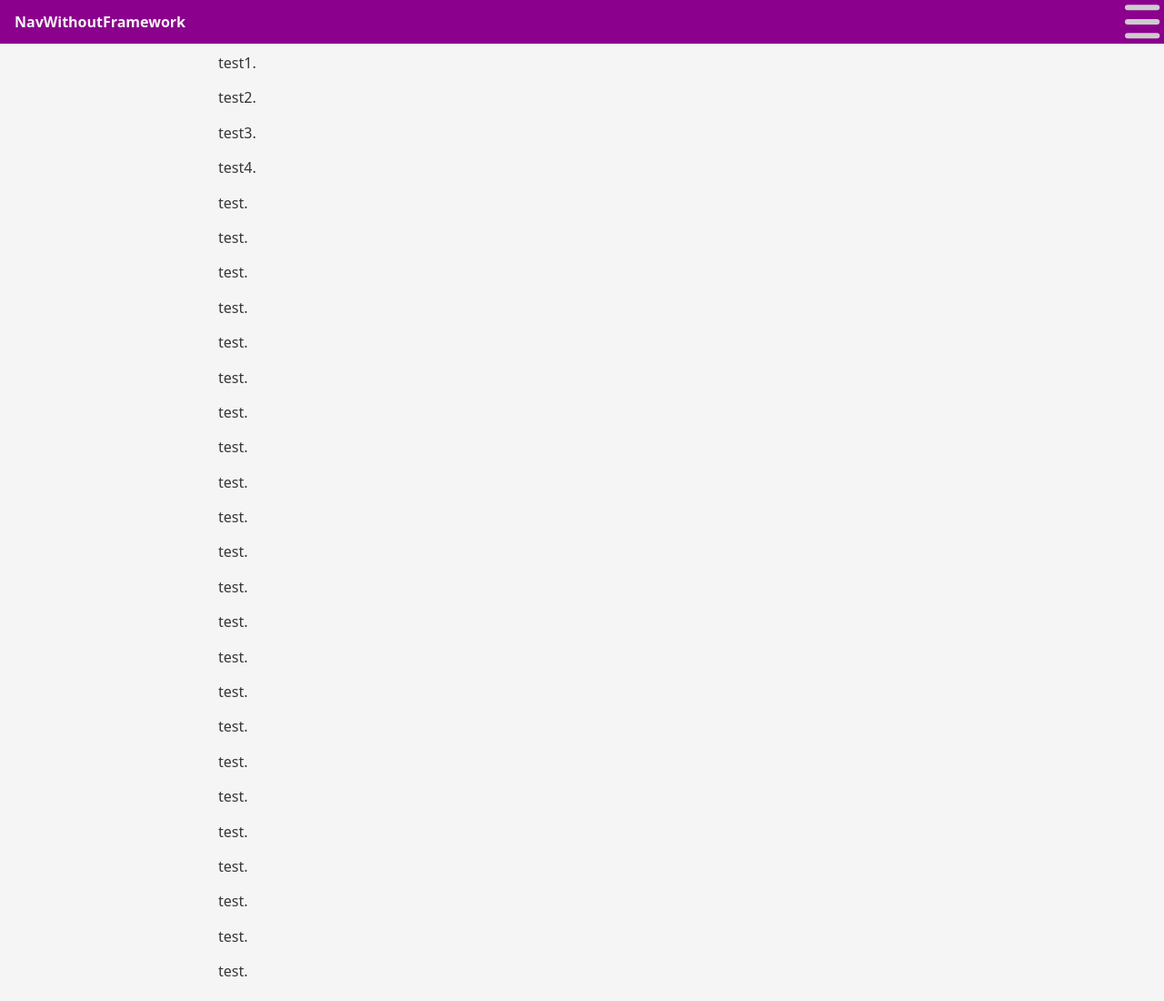
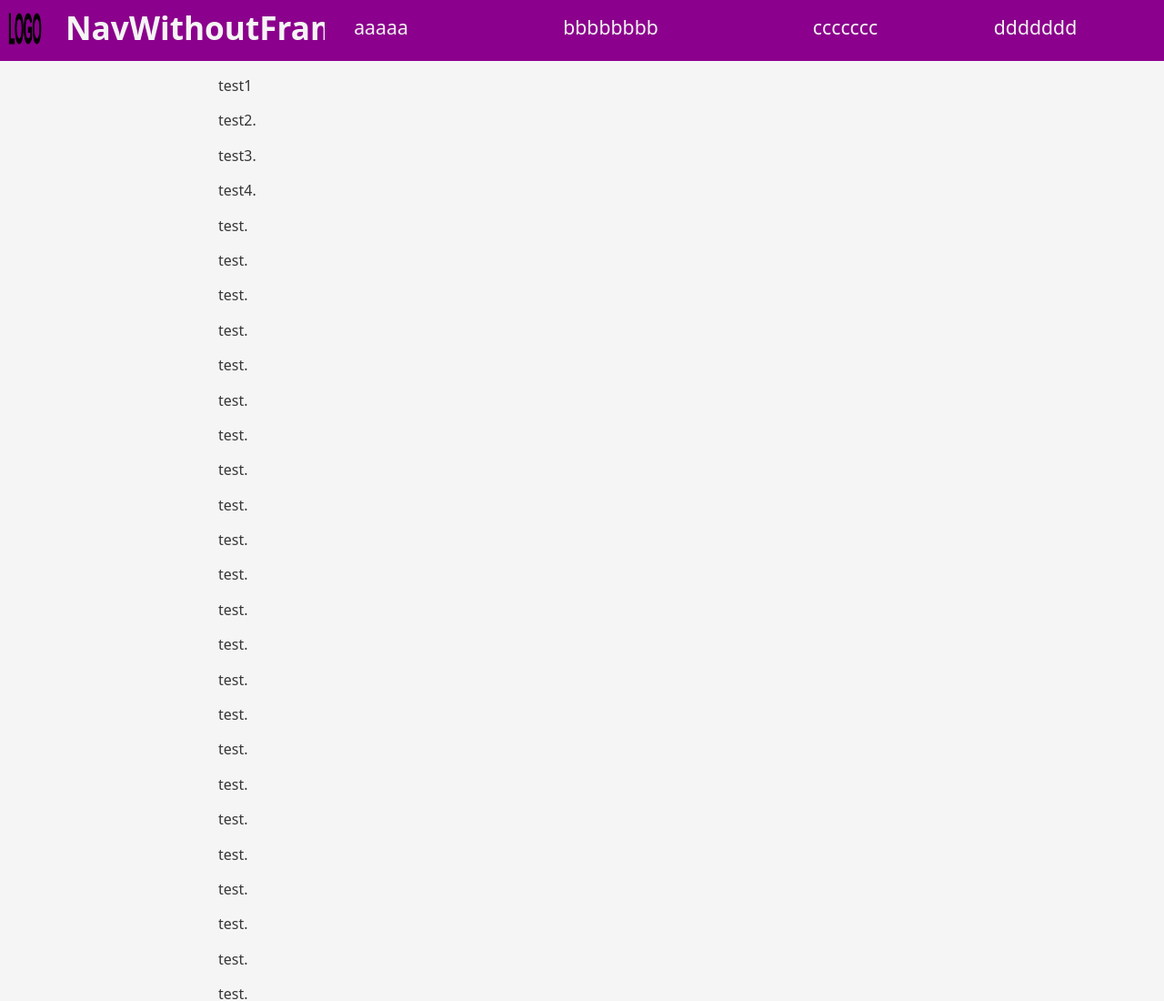
Before and after one commit to UmemotoCtrl/NavWithoutFramework, a plain HTML site: page index.html in a window 1280 px wide. Shown: the top 1100 px of the page at 91% size. Drawn offline with Linux system fonts and the light colour scheme.

Commit message:
no message

```diff
--- a/index.html
+++ b/index.html
@@ -17,18 +17,19 @@
   <script src="js/navwofw.js" defer></script>
   <script defer>
     window.onload = function() {
-      window.navbarWoFw.mobile = true;
+      // window.navbarWoFw.mobile = true;
       window.navbarWoFw.config.srcHamb = '/img/hamburger.svg',
       window.navbarWoFw.config.srcCross = '/img/cross.svg',
       // window.navbarWoFw.config.colors = ['whitesmoke', 'mediumseagreen', 'rgb(123, 211, 163)'];
       window.navbarWoFw.config.colors = ['whitesmoke', '#8B008C', 'rgb(154, 18, 154)'];
       window.navbarWoFw.create('NavBar', `<ul>
         <li><a href="#1">aaaaa</a></li>
-        <li><a href="#2">bbbbbbbb</a><ul><li><a href="#">111111111111111111</a></li><li><a href="#">2</a></li><li><a href="#">111111111111111111</a></li><li><a href="#">2</a></li><li><a href="#">111111111111111111</a></li><li><a href="#">2</a></li><li><a href="#">111111111111111111</a></li><li><a href="#">2</a></li></ul></li>
+        <li><a href="#2">bbbbbbbb</a><ul><li><a href="#">aaaaaa111111111111111111bb</a></li><li><a href="#">2</a></li><li><a href="#">111111111111111111</a></li><li><a href="#">2</a></li><li><a href="#">111111111111111111</a></li><li><a href="#">2</a></li><li><a href="#">111111111111111111</a></li><li><a href="#">2</a></li></ul></li>
         <li><a href="#3">ccccccc</a></li>
         <li>ddddddd<ul><li><a href="#4">111111111111111111</a></li><li><a href="#">2</a></li></ul></li>
         </ul>`);
       window.navbarWoFw.addH1('NavWithoutFramework');
+      window.navbarWoFw.addImg('/img/logo.svg', 'logo');
       // window.navbarWoFw.addImg(src); // not implemented
       // window.navbarWoFw.addDiv(src); // not implemented
       window.navbarWoFw.render();
@@ -46,7 +47,7 @@
 <body>
 <nav id="NavBar"></nav>
 <div id="article">
-  <p>test1.</p>
+  <p>test1</p>
   <p>test2.</p>
   <p>test3.</p>
   <p>test4.</p>
--- a/js/navwofw.js
+++ b/js/navwofw.js
@@ -3,125 +3,50 @@
 // Copyright (c) 2020 Kazuki UMEMOTO
 // see https://github.com/UmemotoCtrl/NavWithoutFramework/ for details
 //
-window.navbarWoFw = {
-	config: {
-		srcHamb: 'https://cdn.jsdelivr.net/gh/UmemotoCtrl/NavWithoutFramework@master/img/hamburger.svg',
-		srcCross: 'https://cdn.jsdelivr.net/gh/UmemotoCtrl/NavWithoutFramework@master/img/cross.svg',
-		colors: ['whitesmoke', '#10606D', '#008082']
-	},
-	mobile: null,
-	elements: {
-		NavWoFw: null,
-		NavWoFwHamburger: null,
-		NavWoFwMenu: null,
-		NavWoFwImg: null,
-		NavWoFwH1: null,
-		NavWoFwDiv: null,
-	},
-	css: '',
-	list: '',
-	addH1: function (argText) {
-		this.elements.NavWoFwH1 = document.createElement("h1");
-		this.elements.NavWoFwH1.id = 'NavWoFwH1';
-		this.elements.NavWoFwH1.innerHTML = argText;
-	},
-	onClickHamburger: function (event) {
-		if (document.querySelector('#NavWoFwHamburger > input').checked)
-			document.querySelector('#NavWoFwHamburger > label >img').src = window.navbarWoFw.config.srcCross;
-		else
-			document.querySelector('#NavWoFwHamburger > label > img').src = window.navbarWoFw.config.srcHamb;
-	},
-	setHambMenu: function ( argBool ) {
-		if ( argBool ) {
-			document.querySelector('#NavWoFwHamburger > input').checked = true;
-			document.querySelector('#NavWoFwHamburger > label >img').src = window.navbarWoFw.config.srcCross;
-		} else {
-			document.querySelector('#NavWoFwHamburger > input').checked = false;
-			document.querySelector('#NavWoFwHamburger > label > img').src = window.navbarWoFw.config.srcHamb;
-		}
-	},
-	render: function () {
-		var style = document.createElement("style");
-		style.innerHTML = this.css;
-		document.getElementsByTagName("head")[0].appendChild(style);
-
-		var contents = [];
-		if (this.elements.NavWoFwImg != null)
-			contents.push(this.elements.NavWoFwImg);
-		if (this.elements.NavWoFwH1 != null)
-			contents.push(this.elements.NavWoFwH1);
-		contents.push(this.elements.NavWoFwHamburger);
-
-		for (let ii = 0; ii < (contents||[]).length; ii++)
-			this.elements.NavWoFw.appendChild(contents[ii]);
-		for (let ii = 0; ii < (contents||[]).length; ii++) {
-			contents[ii].style.marginTop =
-				(this.elements.NavWoFw.clientHeight
-					- contents[ii].clientHeight)/2+'px';
-		}
-
-		this.elements.NavWoFw.style.height = this.elements.NavWoFw.clientHeight+'px';
-		// this.elements.NavWoFw.style.width = this.elements.NavWoFw.clientWidth+'px';
-		// this.elements.NavWoFw.style.overflow = 'visible';
-
-		document.getElementsByTagName('body')[0].style.marginTop = this.elements.NavWoFw.clientHeight+10+'px';
-	},
-	create: function ( argID, argList ) {
-		this.elements.NavWoFw = document.getElementById(argID);
-		// this.elements.NavWoFw.mouseleave = this.onClickCross;
-
-		var NavWoFwHamburger = document.createElement('div');
-		NavWoFwHamburger.id = 'NavWoFwHamburger';
-		NavWoFwHamburger.innerHTML = `
-		<input type="checkbox" id="NavWoFwHambChkBx" onclick="window.navbarWoFw.onClickHamburger()">
-		<label for="NavWoFwHambChkBx"><img src="${this.config.srcHamb}"></label>`;
-
-		this.list = argList;
-		var NavWoFwMenu = document.createElement("div");
-		NavWoFwMenu.innerHTML = this.list;
-		NavWoFwMenu = NavWoFwMenu.firstElementChild;
-		NavWoFwMenu.id = 'NavWoFwMenu';
-		NavWoFwHamburger.appendChild(NavWoFwMenu);
-
-		this.elements.NavWoFwHamburger = NavWoFwHamburger;
-
-		this.elements.NavWoFwMenu = NavWoFwMenu;
-
-		var textColor = this.config.colors[0];
-		var bgColor = this.config.colors[1];
-		var focusedBgColor = this.config.colors[2];
-		if ( navigator.userAgent.match(/iPhone|Android.+Mobile/)|| this.mobile==true) {
-			// this.elements.NavWoFwMenu.mouseleave = this.onClickHamburger;
-			// this.elements.NavWoFwMenu.mouseout = this.onClickHamburger;
-			// this.elements.NavWoFwMenu.blur = this.onClickHamburger;
-			this.css = `
-			nav#${argID} {
-				position: fixed; top: 0; left: 0;
-				width: 100%;
-				margin: 0;
-				padding auto;
-				background: ${bgColor};
-				display: flex;
-				align-items: center; // vertical
-				color: ${textColor};
+(function () {
+	var initConfig = {
+		mobileMatchRegExp: new RegExp("iPhone|Android.+Mobile"),
+		srcHamb: 'https://cdn.jsdelivr.net/gh/UmemotoCtrl/NavWithoutFramework@0.01/img/hamburger.svg',
+		srcCross: 'https://cdn.jsdelivr.net/gh/UmemotoCtrl/NavWithoutFramework@0.01/img/cross.svg',
+		colors: ['whitesmoke', '#10606D', '#008082'],
+		topMargin: 16,	// unit, px
+		navCSSForMobile: `
+			position: fixed; top: 0; left: 0;
+			width: 100%;
+			margin: 0;
+			padding auto;
+			background: var(--NavWoFwBackgroundColor);
+			display: flex;
+			color: var(--NavWoFwTextColor);
+			align-items: center; // vertical
+			// justify-content: center; // horizontal
+			// flex-wrap
+		`,
+		contentsCSSForMobile: `
+			img#NavWoFwImg {
+				display: block;
+				margin: auto 0.5rem;
+				// width: 2.5rem;
+				height: 2.5rem;
 			}
 			h1#NavWoFwH1 {
 				font-size: 1rem;
-				word-break: break-all;
-				word-wrap: break-word;
+				// overflow: visible;
 				overflow: hidden;
 				// margin: auto 1rem;
 				margin-left: 1rem;
 				padding: 0;
-				color: ${textColor};
+				color: var(--NavWoFwTextColor);
 			}
 			#NavWoFwHamburger {
 				margin: auto 0 auto auto;
 				padding: 0;
-				color: ${textColor};
+				color: var(--NavWoFwTextColor);
+				word-wrap: break-word;
+				// word-break: break-all;
 			}
 			#NavWoFwHamburger a {
-				color: ${textColor};
+				color: var(--NavWoFwTextColor);
 				text-decoration: none;
 				font-weight: bold;
 			}
@@ -138,7 +63,8 @@ window.navbarWoFw = {
 				padding: 0;
 				margin: 0;
 				list-style-type: none;
-				background: ${bgColor};
+				background: var(--NavWoFwBackgroundColor);
+				max-width: 3rem;
 			}
 			#NavWoFwHamburger > ul ul {
 				padding: 0;
@@ -147,17 +73,17 @@ window.navbarWoFw = {
 			}
 			#NavWoFwHamburger > ul > li {
 				padding: 0.5rem 1rem;
-				background: ${bgColor};
-				border-bottom: 1px solid ${textColor};
+				background: var(--NavWoFwBackgroundColor);
+				border-bottom: 1px solid var(--NavWoFwTextColor);
 			}
 			#NavWoFwHamburger li li {
 				padding: 0.5rem 1rem;
-				border-top: 1px solid ${textColor};
+				border-top: 1px solid var(--NavWoFwTextColor);
 			}
 			#NavWoFwHamburger > input + label + ul{
 				overflow: hidden;
 				max-height: 0;
-				transition-property: max-height padding border;
+				transition-property: max-height max-width padding border;
 				transition-duration: .2s;
 				// transition: .2s;
 				// transition-property: all;
@@ -169,39 +95,44 @@ window.navbarWoFw = {
 			#NavWoFwHamburger > input[type="checkbox"]:checked + label + ul {
 				// height: fit-content;
 				max-height: 40rem;
+				max-width: 20rem;
 				padding: 0.5rem;
 			}
-			`;
-		} else {
-			this.css = `
+		`,
+		navCSSForDesktop: `
+			position: fixed; top: 0; left: 0;
+			width: 100%;
+			margin: 0;
+			padding 0;
+			background: var(--NavWoFwBackgroundColor);
+			display: flex;
+			align-items: center; // vertical
+		`,
+		contentsCSSForDesktop: `
 			#NavWoFwHamburger > label,
 			#NavWoFwHamburger > img,
 			#NavWoFwHamburger > input {
 				display: none;
 			}
-			nav#${argID} {
-				position: fixed; top: 0; left: 0;
-				width: 100%;
-				margin: 0;
-				padding 0;
-				background: ${bgColor};
-				display: flex;
-				align-items: center; // vertical
-				// justify-content: center; // horizontal
+			img#NavWoFwImg {
+				display: block;
+				margin: auto 0.5rem;
+				// width: 2.5rem;
+				height: 2.5rem;
 			}
 			h1#NavWoFwH1 {
 				overflow: hidden;
 				// margin: auto 1rem;
 				margin-left: 1rem;
 				padding: 0;
-				color: ${textColor};
+				color: var(--NavWoFwTextColor);
 			}
 			div#NavWoFwHamburger {
 				margin: auto 0 auto auto;
 				padding: 0;
 			}
 			ul#NavWoFwMenu {
-				color: ${textColor};
+				color: var(--NavWoFwTextColor);
 				text-align: center;
 				display: flex;
 				list-style-type: none;
@@ -218,7 +149,7 @@ window.navbarWoFw = {
 			}
 			ul#NavWoFwMenu a {
 				text-decoration: none;
-				color: ${textColor};
+				color: var(--NavWoFwTextColor);
 			}
 			ul#NavWoFwMenu ul {
 				list-style-type: none;
@@ -226,14 +157,18 @@ window.navbarWoFw = {
 				padding: 0;
 				font-size: 1.33rem;
 			}
+			// ul#NavWoFwMenu ul:before {
+			// 	display: inline;
+			// 	content: "v";
+			// }
 			ul#NavWoFwMenu ul li {
 				max-height: 0;
 				overflow: hidden;
 				padding: 0;
-				background: ${focusedBgColor};
+				background: var(--NavWoFwFocusedColor);
 			}
 			ul#NavWoFwMenu > li:hover {
-				background: ${focusedBgColor};
+				background: var(--NavWoFwFocusedColor);
 			}
 			ul#NavWoFwMenu li:hover > ul > li {
 				max-height: 10rem;
@@ -241,12 +176,133 @@ window.navbarWoFw = {
 				padding: 0.7rem 1rem;
 			}
 			ul#NavWoFwMenu ul li:hover {
-				background: ${bgColor};
+				background: var(--NavWoFwBackgroundColor);
 			}
 			ul#NavWoFwMenu li:hover > a {
 				border-bottom: 2px solid;
 			}
-			`;
+		`
+	};
+
+	window.navbarWoFw = {
+		config: initConfig,
+		mobile: false,
+		cssRootProperties: {
+			'--NavWoFwTextColor': null,
+			'--NavWoFwBackgroundColor': null,
+			'--NavWoFwFocusedColor': null
+		},
+		ids: {
+			NavWoFw: null,
+			NavWoFwHamburger: 'NavWoFwHamburger',
+			NavWoFwMenu: 'NavWoFwMenu',
+			NavWoFwImg: 'NavWoFwImg',
+			NavWoFwH1: 'NavWoFwH1',
+			NavWoFwDiv: 'NavWoFwDiv'
+		},
+		elements: {
+			NavWoFw: null,
+			NavWoFwHamburger: null,
+			NavWoFwMenu: null,
+			NavWoFwImg: null,
+			NavWoFwH1: null,
+			NavWoFwDiv: null
+		},
+		css: '',
+		addImg: function (argSrc, argAlt) {
+			this.elements.NavWoFwImg = document.createElement("img");
+			this.elements.NavWoFwImg.id = 'NavWoFwImg';
+			this.elements.NavWoFwImg.alt = argAlt;
+			this.elements.NavWoFwImg.src = argSrc;
+		},
+		addH1: function (argText) {
+			this.elements.NavWoFwH1 = document.createElement("h1");
+			this.elements.NavWoFwH1.id = 'NavWoFwH1';
+			this.elements.NavWoFwH1.innerHTML = argText;
+		},
+		onClickHamburger: function (event) {
+			this.setHamburgerMenu(document.querySelector(`#${this.ids.NavWoFwHamburger} > input`).checked);
+			// if (document.querySelector(`#${this.ids.NavWoFwHamburger} > input`).checked)
+			// 	document.querySelector(`#${this.ids.NavWoFwHamburger} > label >img`).src = this.config.srcCross;
+			// else
+			// 	document.querySelector(`#${this.ids.NavWoFwHamburger} > label > img`).src = this.config.srcHamb;
+		},
+		setHamburgerMenu: function ( argBool ) {
+			if ( argBool ) {
+				document.querySelector(`#${this.ids.NavWoFwHamburger} > input`).checked = true;
+				document.querySelector(`#${this.ids.NavWoFwHamburger} > label > img`).src = this.config.srcCross;
+			} else {
+				document.querySelector(`#${this.ids.NavWoFwHamburger} > input`).checked = false;
+				document.querySelector(`#${this.ids.NavWoFwHamburger} > label > img`).src = this.config.srcHamb;
+			}
+		},
+		render: function () {
+			var style = document.createElement("style");
+			style.innerHTML = this.css;
+			document.getElementsByTagName("head")[0].appendChild(style);
+
+			var contents = [];
+			if (this.elements.NavWoFwImg != null)
+				contents.push(this.elements.NavWoFwImg);
+			if (this.elements.NavWoFwH1 != null)
+				contents.push(this.elements.NavWoFwH1);
+			contents.push(this.elements.NavWoFwHamburger);
+
+			for (let ii = 0; ii < (contents||[]).length; ii++)
+				this.elements.NavWoFw.appendChild(contents[ii]);
+			// Fix position of navbar elements.
+			for (let ii = 0; ii < (contents||[]).length; ii++) {
+				contents[ii].style.marginTop = (this.elements.NavWoFw.clientHeight - contents[ii].clientHeight)/2+'px';
+			}
+			// Fix width of list items.
+			if (!this.mobile) {
+				var listItems = document.getElementById('NavWoFwMenu').children;
+				for (let ii = 0; ii < (listItems||[]).length; ii++) {
+					listItems[ii].style.width = listItems[ii].clientWidth + 'px';
+				}
+			}
+
+			this.elements.NavWoFw.style.height = this.elements.NavWoFw.clientHeight+'px';
+			// this.elements.NavWoFw.style.width = this.elements.NavWoFw.clientWidth+'px';
+			// this.elements.NavWoFw.style.overflow = 'visible';
+
+			document.getElementsByTagName('body')[0].style.marginTop = this.elements.NavWoFw.clientHeight+this.config.topMargin+'px';
+		},
+		create: function ( argID, argList ) {
+			// Add properties as css :root variable
+			var keys = Object.keys(this.cssRootProperties);
+			for (let ii = 0; ii < (keys||[]).length; ii++) {
+				this.cssRootProperties[keys[ii]] = this.config.colors[ii];
+				document.documentElement.style.setProperty(keys[ii], this.cssRootProperties[keys[ii]]);
+				// .style.getPropertyValue('--a')
+			}
+
+			this.elements.NavWoFw = document.getElementById(argID);
+			this.ids.NavWoFw = argID;
+
+			var NavWoFwHamburger = document.createElement('div');
+			NavWoFwHamburger.id = 'NavWoFwHamburger';
+			NavWoFwHamburger.innerHTML = `
+			<input type="checkbox" id="NavWoFwHambChkBx" onclick="window.navbarWoFw.onClickHamburger()">
+			<label for="NavWoFwHambChkBx"><img src="${this.config.srcHamb}"></label>`;
+
+			var NavWoFwMenu = document.createElement("ul");
+			NavWoFwMenu.innerHTML = argList;
+			NavWoFwMenu = NavWoFwMenu.firstElementChild;
+			NavWoFwMenu.id = 'NavWoFwMenu';
+			NavWoFwHamburger.appendChild(NavWoFwMenu);
+
+			this.elements.NavWoFwHamburger = NavWoFwHamburger;
+
+			this.elements.NavWoFwMenu = NavWoFwMenu;
+
+			this.mobile = navigator.userAgent.match(this.config.mobileMatchRegExp) || this.mobile;
+			if ( this.mobile ) {
+				this.elements.NavWoFw.onmouseleave = function() {window.navbarWoFw.setHamburgerMenu(false)};
+				this.css = `nav#${this.ids.NavWoFw} {${this.config.navCSSForMobile}}${this.config.contentsCSSForMobile}`;
+			} else {
+				this.css = `nav#${this.ids.NavWoFw} {${this.config.navCSSForDesktop}}${this.config.contentsCSSForDesktop}`;
+			}
 		}
-	}
-};
+	};
+})();
```
Also changed, not shown: img/logo.svg (added).
